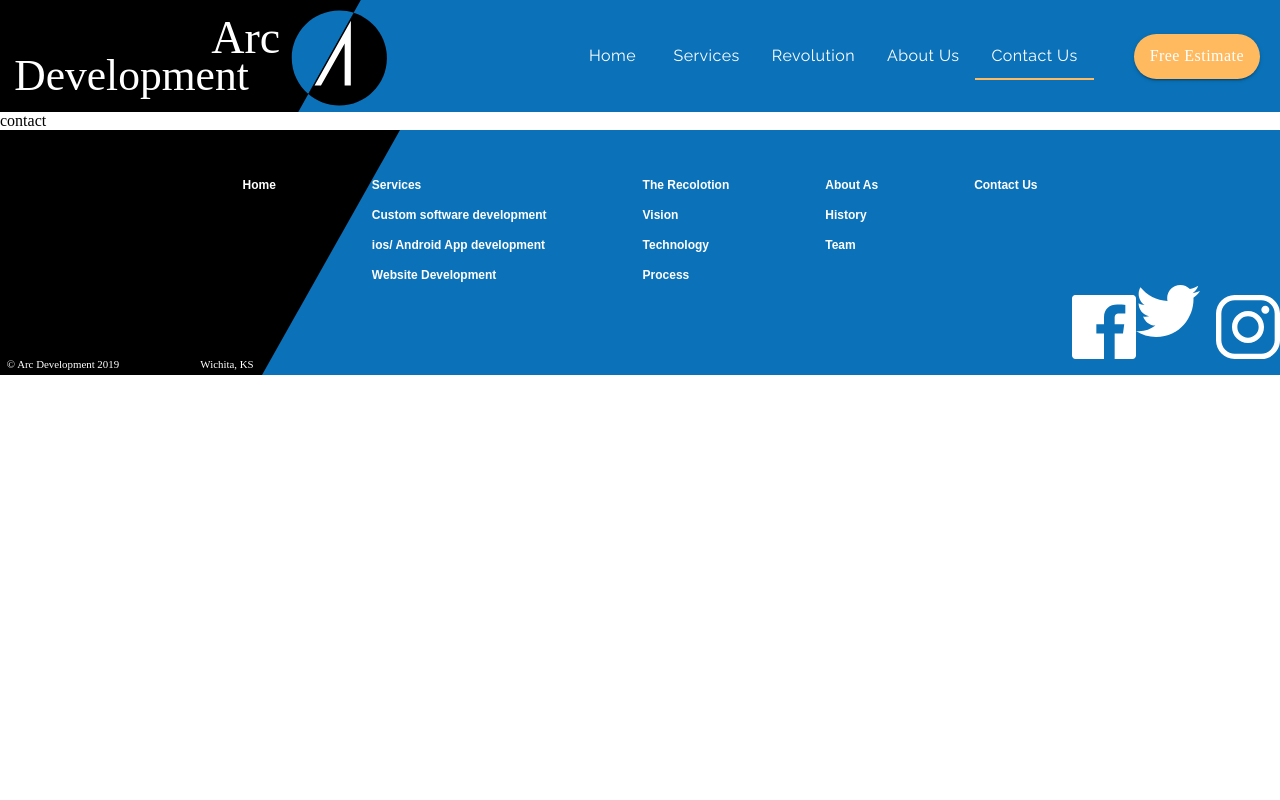
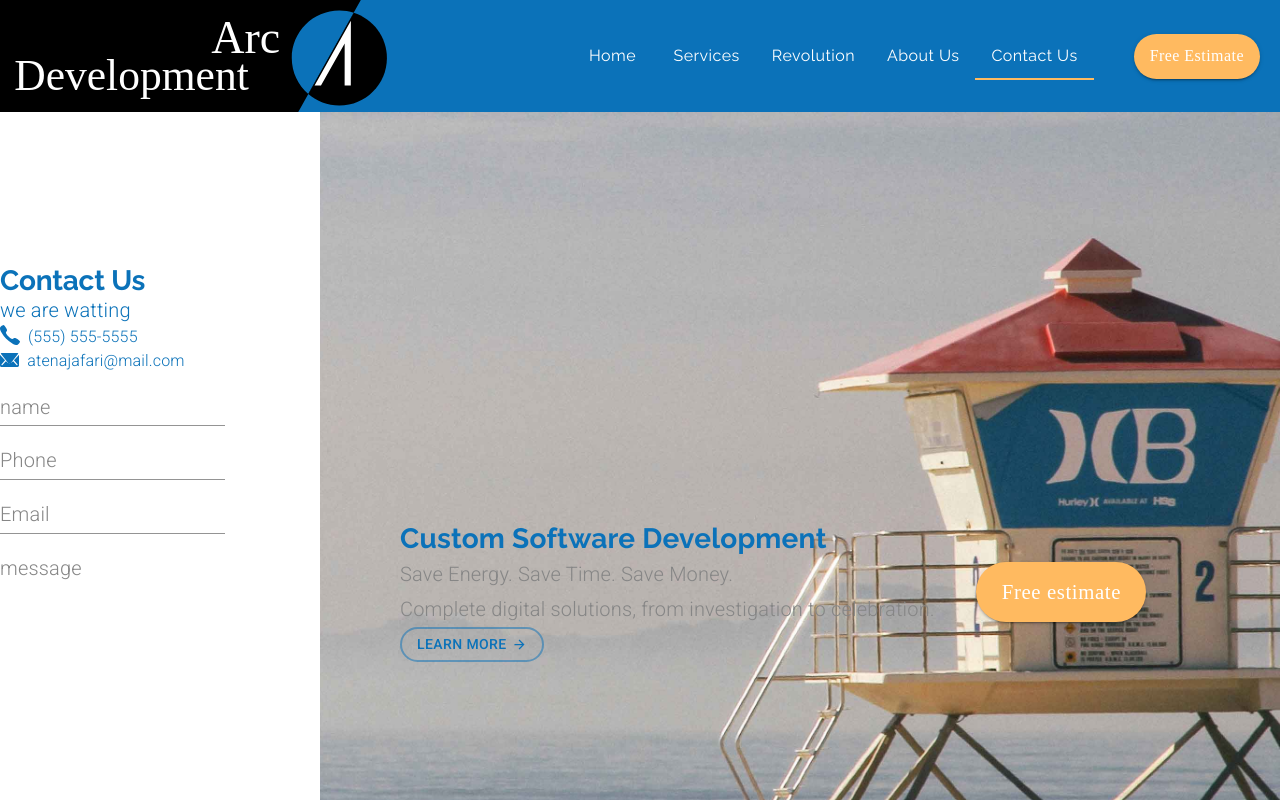
Before and after one commit to atenaaa/material-app, a React (Create React App) app: page /contact in a window 1280 px wide. Shown: the top 800 px of the page. Built offline with nearby package versions, Linux system fonts and the light colour scheme.

Commit message:
feat:create contact page

```diff
--- a/src/App.jsx
+++ b/src/App.jsx
@@ -11,6 +11,7 @@
  import Services from './Services';
  import CustomSoftware from './CustomSoftware';
  import About from './components/ui/About';
+ import Contact from "./components/ui/Contact"
 
 function App() {
   const [selectedIndex, setSelectedIndex] = useState(0);
@@ -27,7 +28,7 @@ function App() {
          <Route  path="/websites" element={<div>websites</div>}/>
          <Route  path="/revolution" element={<div>revolotion</div>}/>
          <Route  path="/about" element={<About/>}/>
-         <Route  path="/contact" element={<div>contact</div>}/>
+         <Route  path="/contact" element={<Contact/>}/>
          <Route  path="/estimate" element={<div>estimate</div>}/>
        </Routes>
          <Footer value={value} setValue={setValue} selectedIndex={selectedIndex} setSelectedIndex={setSelectedIndex}/>
--- /dev/null
+++ b/src/components/ui/Contact.jsx
@@ -0,0 +1,157 @@
+import { Grid } from "@mui/material";
+import { Typography } from "@mui/material";
+import { makeStyles, useTheme } from "@mui/styles";
+import useMediaQuery from "@mui/material/useMediaQuery";
+import { useState } from "react";
+import {Link} from "react-router-dom"
+import { Button } from "@mui/material";
+import TextField from '@mui/material/TextField';
+import ButtonArrow from "../../components/ui/ButtonArrow";
+
+import background from "../../assets/background.jpg"
+import phoneIcon from "../../assets/phone.svg"
+import emailIcon from "../../assets/email.svg"
+import airplane from "../../assets/send.svg"
+
+const useStyle = makeStyles((theme) => ({
+  background: {
+    backgroundImage: `url(${background})`,
+    backgroundPosition: "center",
+    backgroundSize: "cover",
+    backgroundRepeat: "no-repeat",
+    height: "60em",
+
+  },    learnButton: {
+    ...theme.typography.learnButton,
+    fontSize: "0.7rem",
+    height: 35,
+    padding: 5,
+    [theme.breakpoints.down("md")]: {
+        marginBottom: "2em !important",
+    },
+},
+  estimateButton: {
+    ...theme.typography.estimate,
+    borderRadius: "50px !important",
+    height: 60,
+    width: 170,
+    backgroundColor: `${theme.palette.common.orange} !important`,
+    fontSize: "1.3em !important",
+    marginRight: "5em!important",
+    marginLeft: "2em!important",
+    [theme.breakpoints.down("sm")]: {
+        margin: "0 !important"
+    }
+
+}
+}))
+
+
+const Contact = () => {
+  const classes = useStyle()
+  const theme = useTheme();
+  const machesSM = useMediaQuery(theme.breakpoints.down("sm"))
+  const [name,setName]=useState('')
+  const [email,setEmail]=useState('')
+  const [phone,setPhone]=useState('')
+  const [message,setMessage]=useState('')
+  return(
+    <Grid container direction="row">
+      <Grid item container direction="column" justifyContent="center" lg={3}>
+        <Grid item>
+          <Typography variant="h2" style={{lineHeight:1}}>
+            Contact Us
+          </Typography>
+          <Typography variant="body1" style={{color:theme.palette.common.blue}}>
+          we are watting
+          </Typography>
+        </Grid>
+        <Grid item container>
+          <Grid item>
+          <img src={phoneIcon} alt="phoneIcon" style={{marginRight:"0.5em"}}/>
+        </Grid>
+        <Grid item>
+           <Typography variant="body1"   style={{ color: theme.palette.common.blue, fontSize: "1rem" }}>  (555) 555-5555</Typography>
+        </Grid>
+         </Grid>
+         <Grid item container>
+          <Grid item>
+          <img src={emailIcon} alt="phoneIcon" style={{marginRight:"0.5em",verticalAlign:"bottom"}}/>
+        </Grid>
+        <Grid item>
+           <Typography variant="body1" style={{ color: theme.palette.common.blue, fontSize: "1rem" }}> atenajafari@mail.com</Typography>
+        </Grid>
+         </Grid>
+         <Grid item container>
+         <Grid item >
+           <TextField label="name" id="name" variant="standard" value={name} onChange={(e)=>setName(e.target.value)}/>
+
+         </Grid>
+         <Grid item>
+             <TextField label="Phone" id="Phone" variant="standard" value={phone} onChange={(e)=>setPhone(e.target.value)}/>
+         </Grid>
+         <Grid item>
+         <TextField label="Email" id="Email" variant="standard" value={email} onChange={(e)=>setEmail(e.target.value)}/>
+         </Grid>
+
+         </Grid>
+         <Grid item>
+         <TextField label="message" id="Message" multiline rows={10} variant="standard" value={message} onChange={(e)=>setMessage(e.target.value)}/>
+         </Grid>
+         <Grid item container justify="center" style={{ marginTop: "2em" }}>
+              <Button
+                variant="contained">
+             send message
+             <img src={airplane} alt="airplane" />
+              </Button>
+            </Grid>
+      </Grid>
+      <Grid item container className={classes.background} alignItems="center" lg={9} >
+      <Grid item style={{
+                marginLeft: machesSM ? 0 : "5em",
+                textAlign: machesSM ? "center" : "inherit"
+            }}>
+                <Grid container direction="column">
+                    <Grid item>
+                    <Typography variant="h4">Custom Software Development</Typography>
+            <Typography variant="subtitle1" className={classes.subtitle}>
+              Save Energy. Save Time. Save Money.
+            </Typography>
+            <Typography variant="subtitle1">
+              Complete digital solutions, from investigation to{" "}
+              <span className={classes.specialText}>celebration.</span>
+            </Typography>
+                        <Grid container item justifyContent={machesSM ? "center" : undefined}>
+                            <Button variant="outlined" className={classes.learnButton}>
+
+                                <span style={{ marginRight: 5 }}>Learn More</span>
+                                <ButtonArrow
+                                    width={15}
+                                    height={15}
+                                    fill={theme.palette.common.blue}
+                                />
+                            </Button>
+                        </Grid>
+                    </Grid>
+                </Grid>
+            </Grid>
+            <Grid item >
+                <Button variant="contained"
+                    className={classes.estimateButton}
+                    component={Link}
+                    to="/revolution"
+                >
+                    Free estimate
+                </Button>
+            </Grid>
+            </Grid>
+        <Grid item>
+
+        </Grid>
+
+
+    </Grid>
+  )
+};
+
+export default Contact;
```
